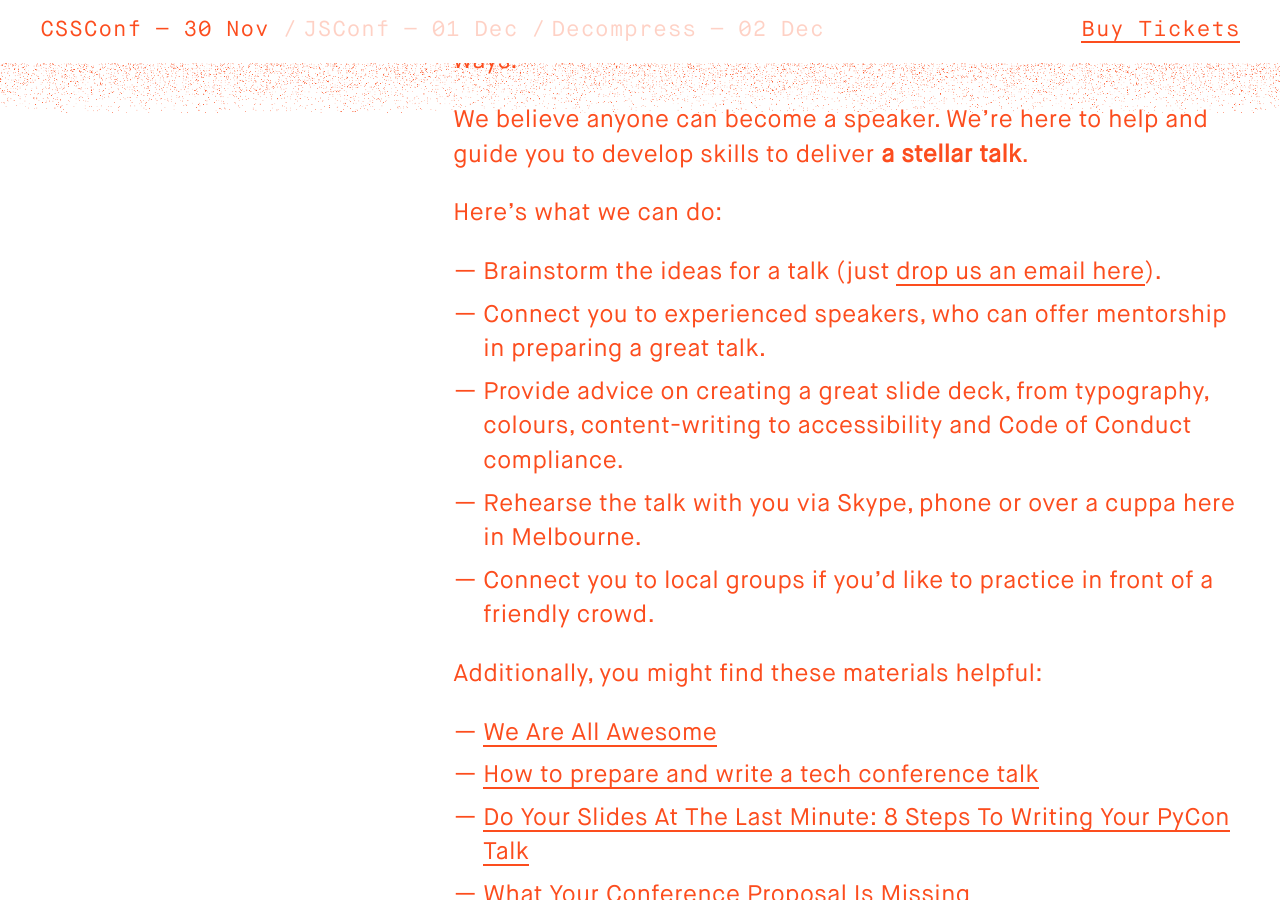
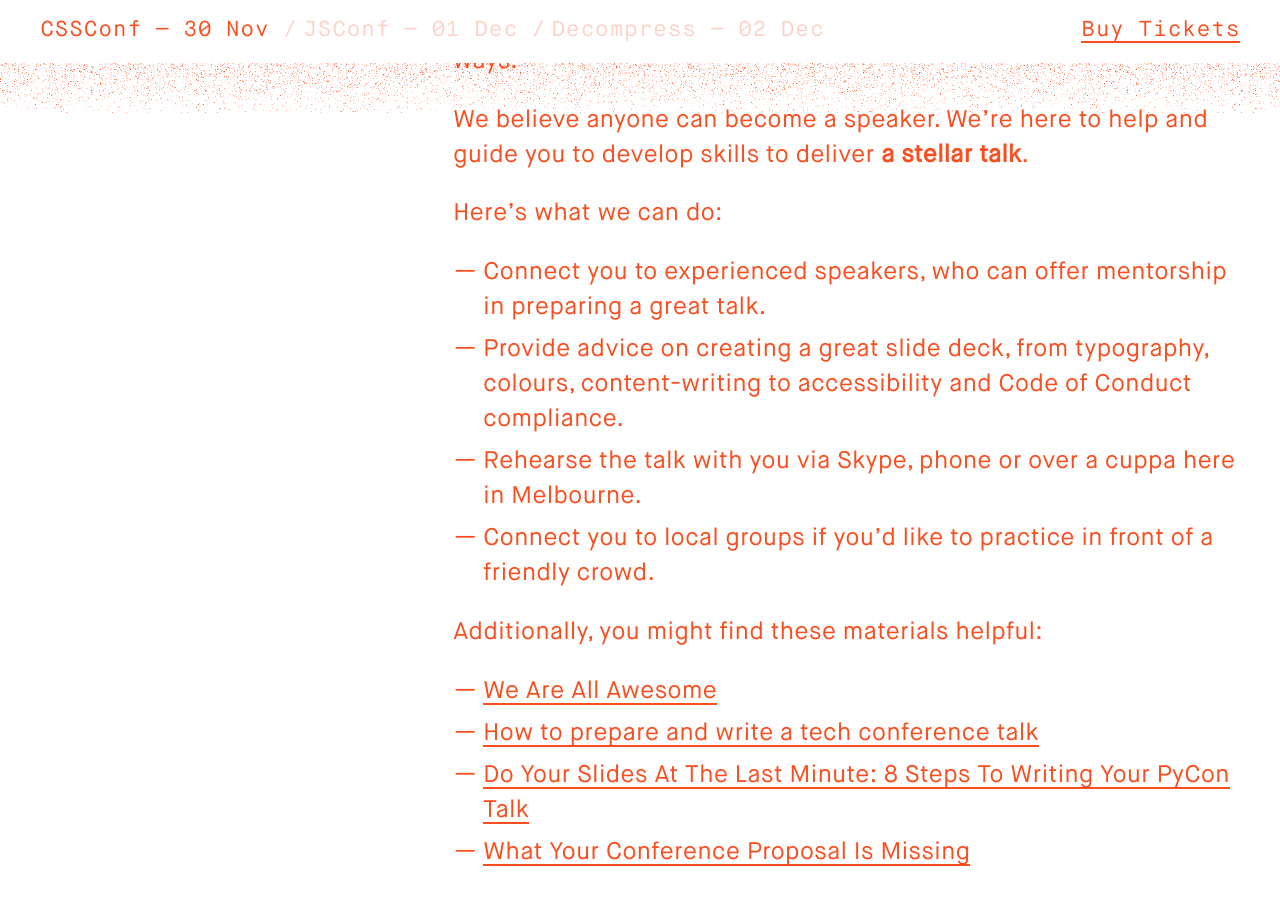
Before and after one commit to vsfest/2016.cssconf.com.au, a Jekyll site: the page built from call-for-speakers/index.html, in a window 1280 px wide and 900 px high, scrolled down 1991 px. Built offline with Jekyll 4.4.1, drawn with Linux system fonts in a browser that asks for light colours.

Commit message:
removes we help with proposals section

```diff
--- a/call-for-speakers/index.html
+++ b/call-for-speakers/index.html
@@ -76,7 +76,6 @@
     </p>
 
     <ul>
-      <li>Brainstorm the ideas for a talk (just <a href="mailto:team@cssconf.com.au">drop us an email here</a>).</li>
       <li>Connect you to experienced speakers, who can offer mentorship in preparing a great talk.</li>
       <li>Provide advice on creating a great slide deck, from typography, colours, content-writing to accessibility and Code of Conduct compliance.</li>
       <li>Rehearse the talk with you via Skype, phone or over a cuppa here in Melbourne.</li>
```
Also changed, not shown: Gemfile.lock.
